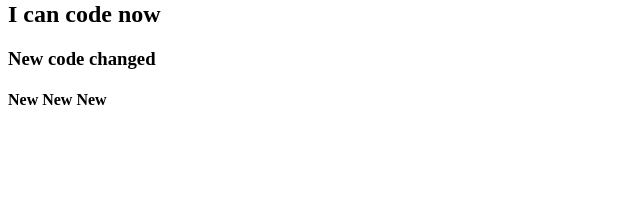
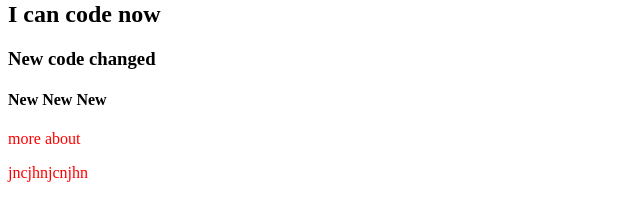
Before and after one commit to Jannat209/my-second-repo, a plain HTML site: page index.html in a window 1280 px wide. Shown: the part 79-300 px from the top of the page, without its empty margins (0-640 px from the left). Drawn offline with Linux system fonts and the light colour scheme.

Commit message:
style added again

```diff
--- a/index.html
+++ b/index.html
@@ -5,11 +5,14 @@
     <meta http-equiv="X-UA-Compatible" content="IE=edge">
     <meta name="viewport" content="width=device-width, initial-scale=1.0">
     <title>My Second github Repo</title>
+    <link rel="stylesheet" href="style.css">
 </head>
 <body>
     <h1>I can push to github</h1>
     <h2> I can code now</h2>
     <h3>New code changed</h3>
     <h4>New New New</h4>
+    <p>more about </p>
+    <p>jncjhnjcnjhn</p>
 </body>
 </html>
```
Also changed, not shown: style.css (line endings or trailing spaces).
